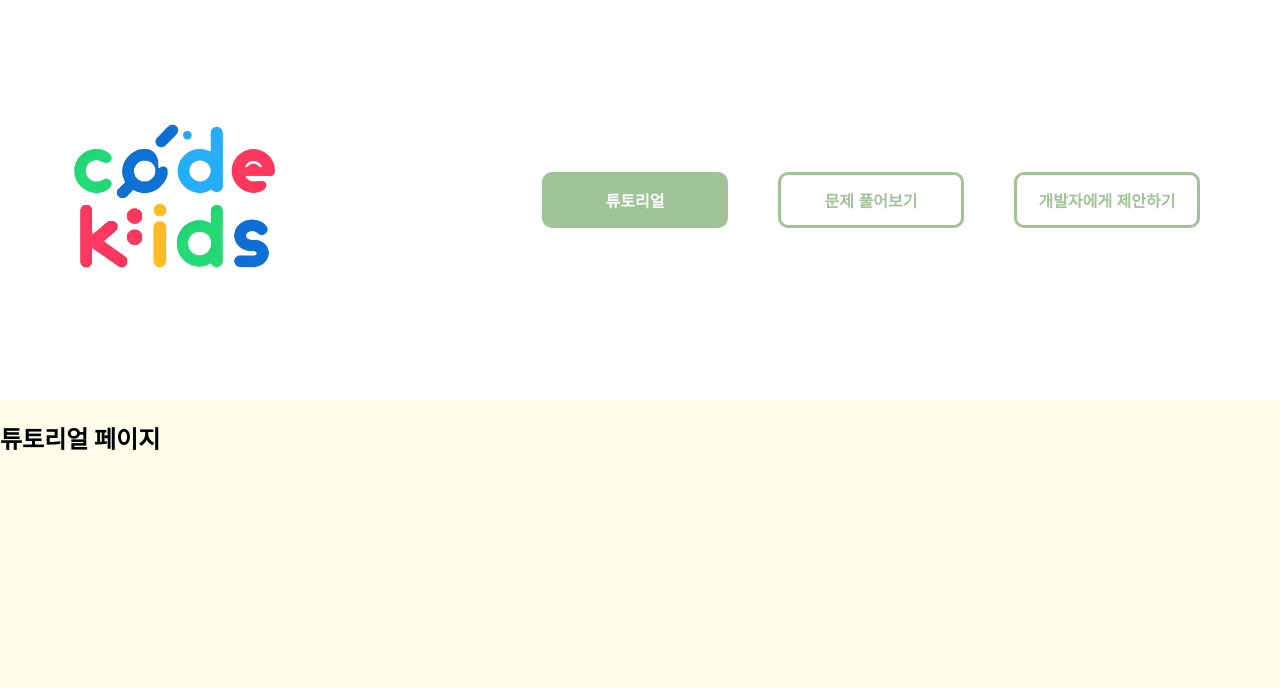
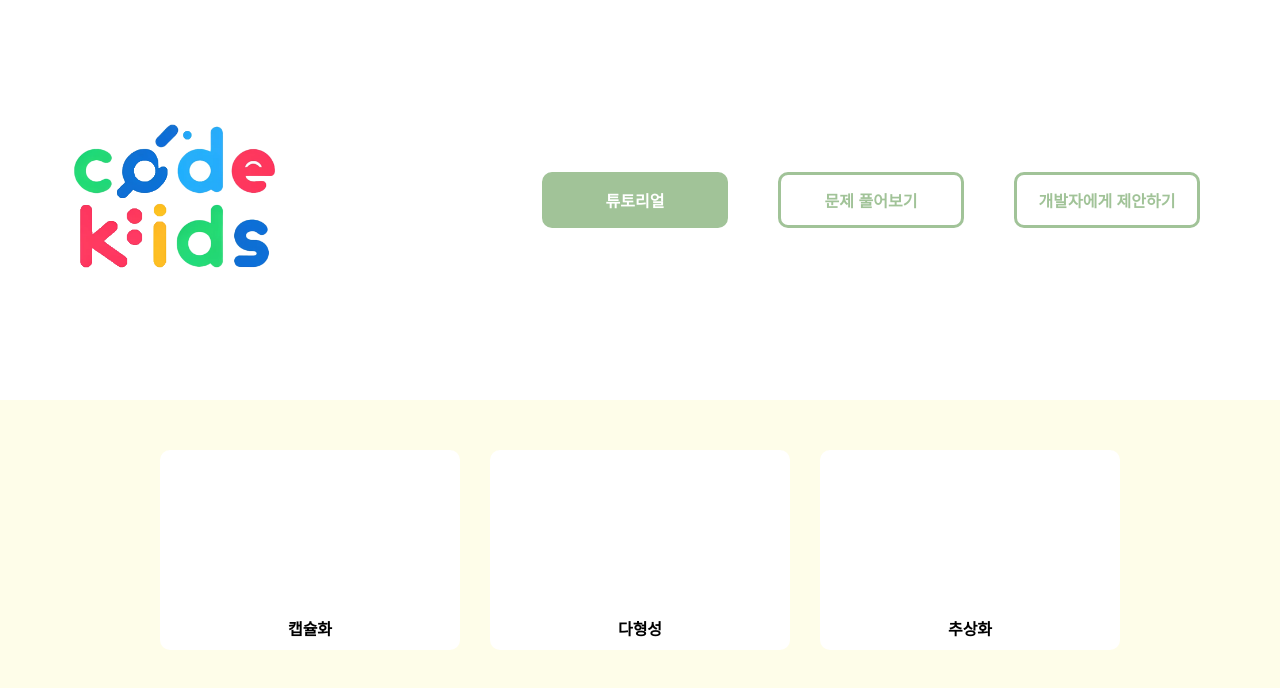
Before and after one commit to CSID-DGU/2024-1-OSS-team-5-OOP, a React (Create React App) app in the folder codekids_FE/: page /tutorial in a window 1280 px wide. Shown: the top 688 px of the page. Built offline with nearby package versions, Linux system fonts and the light colour scheme; a web font is replaced by a local one.

Commit message:
tutorial design (without img)

```diff
--- a/codekids_FE/package.json
+++ b/codekids_FE/package.json
@@ -3,6 +3,7 @@
   "version": "0.1.0",
   "private": true,
   "dependencies": {
+    "@babel/plugin-proposal-private-property-in-object": "^7.21.11",
     "@react-navigation/native": "^6.1.17",
     "@testing-library/jest-dom": "^5.17.0",
     "@testing-library/react": "^13.4.0",
--- a/codekids_FE/src/App.js
+++ b/codekids_FE/src/App.js
@@ -6,7 +6,6 @@ import TutorialPage from './pages/TutorialPage.js';
 import ProblemPage from './pages/ProblemPage.js';
 import SuggestionPage from './pages/SuggestionPage.js';
 import './App.css';
-import './components/Header.css';
 
 function App() {
   return (
--- a/codekids_FE/src/components/Header.js
+++ b/codekids_FE/src/components/Header.js
@@ -1,5 +1,6 @@
 import React from 'react';
 import { NavLink, useLocation } from "react-router-dom";
+import './Header.css';
 
 const activeStyle = ({ isActive }) => {
   return {
@@ -15,7 +16,7 @@ const Header = () => {
   return (
     <header className={`header${isTutorial ? ' banner' : ''}`}>
         <div style={{ marginLeft: '60px' }}>
-            <a href="http://localhost:3000/"><img src="logo.png" alt="CodeKids" style={{ width: `${isTutorial ? '230px' : '120px'}`, transition: 'width 0.5s' }} /></a>
+            <a href="http://localhost:3000/tutorial"><img src="logo.png" alt="CodeKids" style={{ width: `${isTutorial ? '230px' : '120px'}`, transition: 'width 0.5s' }} /></a>
         </div>
         <div className="headerbtn-container">
           <NavLink to="/tutorial" className="headerbtn" style={ activeStyle }>튜토리얼</NavLink>
--- /dev/null
+++ b/codekids_FE/src/pages/TutorialPage.css
@@ -0,0 +1,42 @@
+.content {
+    display: flex;
+    height: calc(100% - 400px);
+    align-items: center;
+}
+
+.box-container {
+    display: flex;
+    margin-bottom: 100px;
+    width: 100%;
+    flex-direction: row;
+    justify-content: center;
+}
+
+.box {
+    position: relative;
+    margin-left: 15px;
+    margin-right: 15px;
+    width: 300px;
+    height: 200px;
+    border-radius: 10px;
+    background-color: #FFFFFF;
+
+    font-family: "Nanum Gothic", sans-serif;
+    font-weight: bold;
+    font-style: normal;
+    font-size: 16px;
+}
+
+.box:hover {
+    cursor: pointer;
+}
+
+.description {
+    display: flex;
+    position: absolute;
+    bottom: 0px;
+    width: 300px;
+    height: 50px;
+
+    justify-content: center;
+}
--- a/codekids_FE/src/pages/TutorialPage.js
+++ b/codekids_FE/src/pages/TutorialPage.js
@@ -1,9 +1,32 @@
 import React from 'react';
+import { useNavigate } from 'react-router-dom';
+import './TutorialPage.css';
 
 const TutorialPage = () => {
+  const navigate = useNavigate();
+  const handleBoxClick = (id) => {
+    navigate(`/problems/${id}`);
+  };
+
   return (
-    <div>
-      <h2>튜토리얼 페이지</h2>
+    <div className="content">
+      <div className="box-container">
+        <div className="box" onClick={() => handleBoxClick('abstract')}>
+          <div className="description">
+            <p>캡슐화</p>
+          </div>
+        </div>
+        <div className="box" onClick={() => handleBoxClick('encapsulation')}>
+          <div className="description">
+            <p>다형성</p>
+          </div>
+        </div>
+        <div className="box" onClick={() => handleBoxClick('polymorphism')}>
+          <div className="description">
+            <p>추상화</p>
+          </div>
+        </div>
+      </div>
     </div>
   );
 };
```
Also changed, not shown: 5 other files (tests, documents, lock files or other folders).
